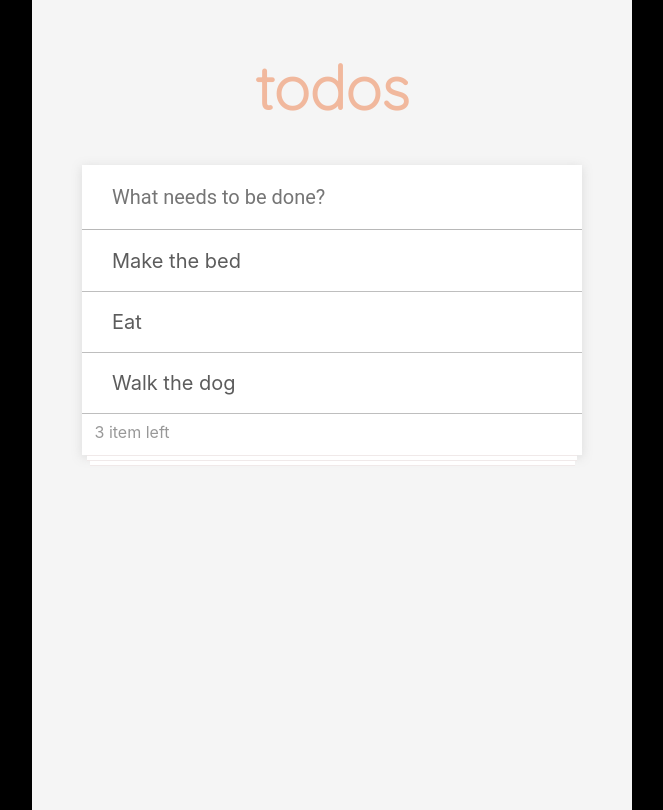
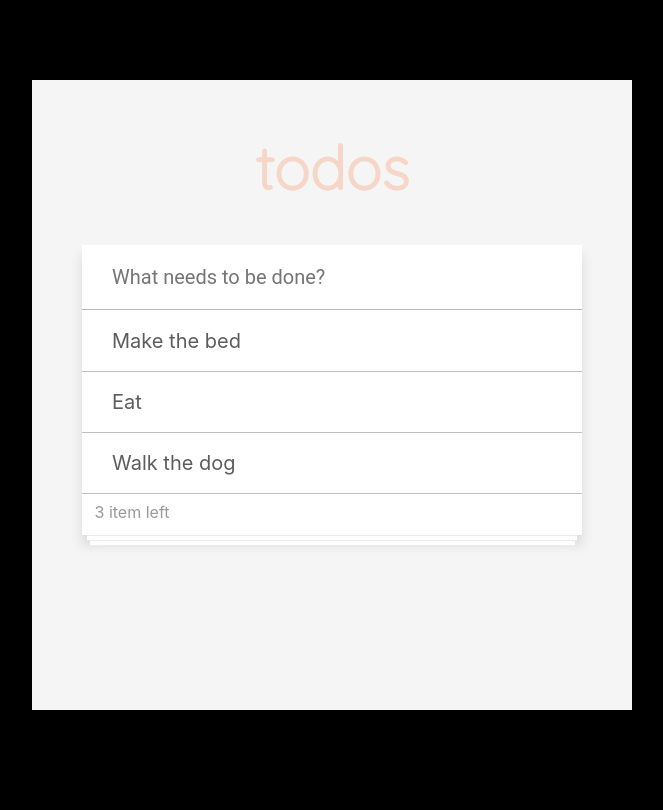
Before and after one commit to cesar2k94/Todolist_React, a React (Create React App) app: page / in a window 1280 px wide. Shown: the whole page, without its empty margins (308-971 px from the left). Built offline with nearby package versions, Linux system fonts and the light colour scheme.

Commit message:
version 0.4

```diff
--- a/src/App.css
+++ b/src/App.css
@@ -1,16 +1,20 @@
+.total{
+  background: black;
+  margin-top: 80px;
+}
 .body{
     background: whitesmoke;
     width: 600px;
-    min-height: 100vh;
-    margin-left: auto;
-    margin-right: auto;
+    min-height: 600px;
+    margin: auto;
     text-align: center;
     padding-top: 10px;
+    padding-bottom: 20px;
 }
 
 .header{
   font-size:60px;
-  color: rgb(241, 184, 157);
+  color: rgb(245, 214, 199);
   font-family: 'Quicksand', sans-serif;
 }
 
@@ -21,9 +25,8 @@
 	justify-content: space-between;
 	align-items: center;
 	position: relative;
-	box-shadow: 0 2px 10px rgba(139,139,139,.25);
+	box-shadow: 0 10px 10px rgba(139,139,139,.25);
   background:white ;
-
 }
 
 .new-tolist{
@@ -69,6 +72,7 @@
 	font-size: 16px;
   margin-right: 20px;
   opacity: 0;
+  color: rgb(223, 167, 228);
 }
 
 .element:hover .delete-element{
--- a/src/App.js
+++ b/src/App.js
@@ -1,12 +1,13 @@
 import './App.css';
 import NewElement from './components/NewElement';
-//import List from './componentes/List';
 
 function App() {
   return (
-    <div className="body">
-       <h1 className="header">todos</h1>
-       <NewElement />
+    <div className="total">
+      <div className="body">
+        <h1 className="header">todos</h1>
+        <NewElement />
+      </div>
     </div>
   );
 }
--- a/src/components/NewElement.js
+++ b/src/components/NewElement.js
@@ -39,4 +39,4 @@ const NewElement = () => {
     );
 }
 
-export default NewElement
+export default NewElement;
```
